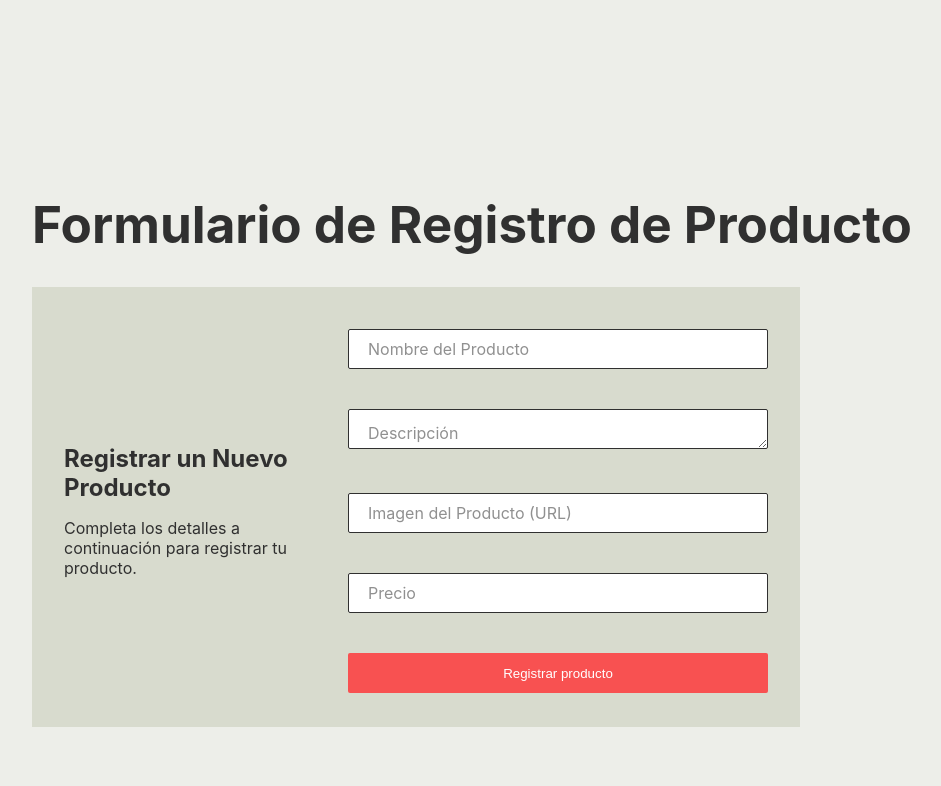
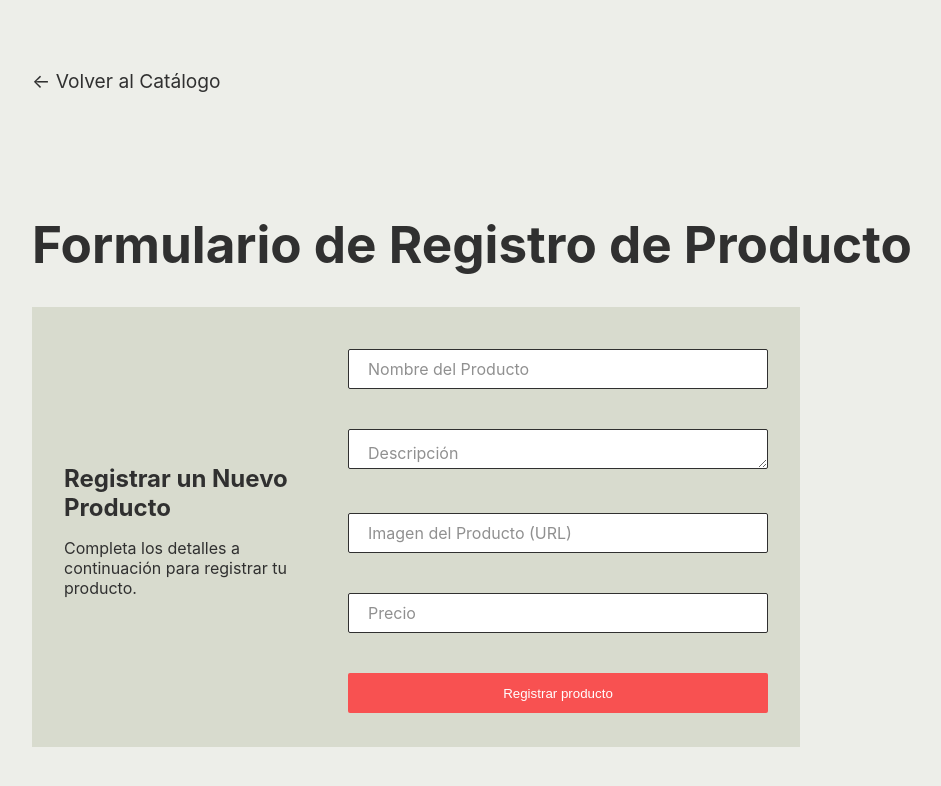
Before and after one commit to AlanRiosMendoza/Proyecto-distribuidas, a website: page app/views/form/form.html in a window 1280 px wide. Shown: the whole page, without its empty margins (96-1037 px from the left). Drawn offline with Linux system fonts and the light colour scheme.

Commit message:
add back-to-catalog link and enhance styles for improved navigation

```diff
--- a/app/views/form/form.html
+++ b/app/views/form/form.html
@@ -1,12 +1,16 @@
 <!DOCTYPE html>
 <html lang="es">
+
 <head>
   <meta charset="UTF-8">
   <meta name="viewport" content="width=device-width, initial-scale=1.0">
   <title>Formulario de Registro de Producto</title>
   <link rel="stylesheet" href="style.css">
 </head>
+
 <body>
+  <a href="/catalog" class="back-to-catalog">← Volver al Catálogo</a>
+
   <h1>Formulario de Registro de Producto</h1>
   <div class="container">
     <div class="cta-form">
@@ -32,4 +36,5 @@
     </form>
   </div>
 </body>
+
 </html>
--- a/app/views/form/style.css
+++ b/app/views/form/style.css
@@ -183,3 +183,17 @@ html .form__label {
   transition: all 500ms;
   pointer-events: none;
 }
+
+html .back-to-catalog {
+  font-size: 1.2rem;
+  color: #303030;
+  text-decoration: none;
+  margin-top: 1rem;
+  display: inline-block;
+  transition: all 250ms;
+}
+
+html .back-to-catalog:hover {
+  color: #f85151;
+  text-decoration: underline;
+}
```
Lines whose indentation alone changed are shown as unchanged.
